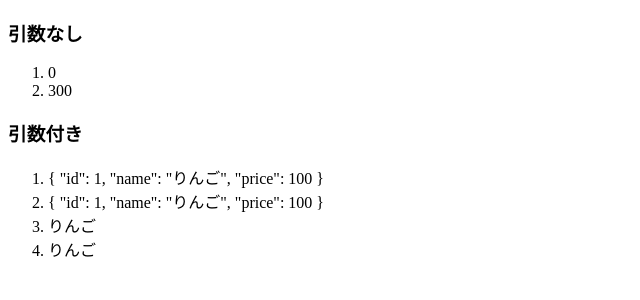
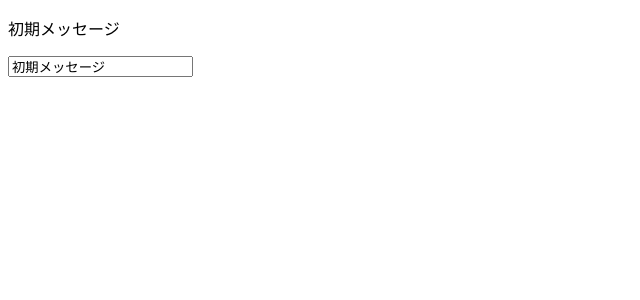
Before and after one commit to yinm/cr-vue, a Vue app in the folder my-app/: page / in a window 1280 px wide. Shown: the top 300 px of the page, without its empty margins (0-640 px from the left). Built offline with nearby package versions, Linux system fonts and the light colour scheme.

Commit message:
Check store

```diff
--- a/my-app/src/App.vue
+++ b/my-app/src/App.vue
@@ -1,43 +1,17 @@
 <template>
-  <div class="app">
-    <h3>引数なし</h3>
-    <ol>
-      <li>{{ count }}</li>
-      <li>{{ max }}</li>
-    </ol>
-
-    <h3>引数付き</h3>
-    <ol>
-      <li>{{ itemA }}</li>
-      <li>{{ itemB(1) }}</li>
-      <li>{{ nameA }}</li>
-      <li>{{ nameB(1) }}</li>
-    </ol>
+  <div id="app">
+    <p>{{ message }}</p>
+    <EditForm />
   </div>
 </template>
 
 <script>
-  import store from './store'
-
+  import EditForm from '@/components/EditForm.vue'
   export default {
+    name: 'app',
+    components: { EditForm },
     computed: {
-      count() { return store.getters.count },
-      max() { return store.getters.max },
-      itemA() { return store.getters.item(1) },
-      itemB() { return store.getters.item },
-      nameA() { return store.getters.name(1) },
-      nameB() { return store.getters.name },
-    },
+      message() { return this.$store.getters.message }
+    }
   }
 </script>
-
-<style>
-#app {
-  font-family: 'Avenir', Helvetica, Arial, sans-serif;
-  -webkit-font-smoothing: antialiased;
-  -moz-osx-font-smoothing: grayscale;
-  text-align: center;
-  color: #2c3e50;
-  margin-top: 60px;
-}
-</style>
--- /dev/null
+++ b/my-app/src/components/EditForm.vue
@@ -0,0 +1,19 @@
+<template>
+  <div class="edit-form">
+    <input type="text" :value="message" @input="doUpdate">
+  </div>
+</template>
+
+<script>
+  export default {
+    name: 'EditForm',
+    computed: {
+      message() { return this.$store.getters.message }
+    },
+    methods: {
+      doUpdate(event) {
+        this.$store.dispatch('doUpdate', event.target.value)
+      }
+    }
+  }
+</script>
--- a/my-app/src/main.js
+++ b/my-app/src/main.js
@@ -1,14 +1,9 @@
-import store from '@/store.js'
 import Vue from 'vue'
 import App from './App'
-
-console.log(store.getters.count)
-console.log(store.getters.max)
-console.log(store.getters.item(1))
-console.log(store.getters.name(1))
+import store from './store'
 
 new Vue({
   el: '#app',
-  components: { App },
-  template: '<App />',
+  store,
+  render: h => h(App),
 })
--- a/my-app/src/store.js
+++ b/my-app/src/store.js
@@ -1,33 +1,23 @@
-import 'babel-polyfill'
 import Vue from 'vue'
 import Vuex from 'vuex'
-
 Vue.use(Vuex)
 
 const store = new Vuex.Store({
   state: {
-    count: 0,
-    list: [
-      { id: 1, name: 'りんご', price: 100 },
-      { id: 2, name: 'バナナ', price: 200 },
-      { id: 3, name: 'いちご', price: 300 },
-    ],
+    message: '初期メッセージ',
   },
   getters: {
-    count(state, getters, rootState, rootGetter) {
-      return state.count
-    },
-    max(state) {
-      return state.list.reduce((a, b) => {
-        return a > b.price ? a : b.price
-      }, 0)
-    },
-    item(state) {
-      return id => state.list.find(el => el.id === id)
-    },
-    name(state, getters) {
-      return id => getters.item(id).name
-    },
+    message(state) { return state.message },
+  },
+  mutations: {
+    setMessage(state, payload) {
+      state.message = payload.message
+    }
+  },
+  actions: {
+    doUpdate({ commit }, message) {
+      commit('setMessage', { message })
+    }
   }
 })
 
```
